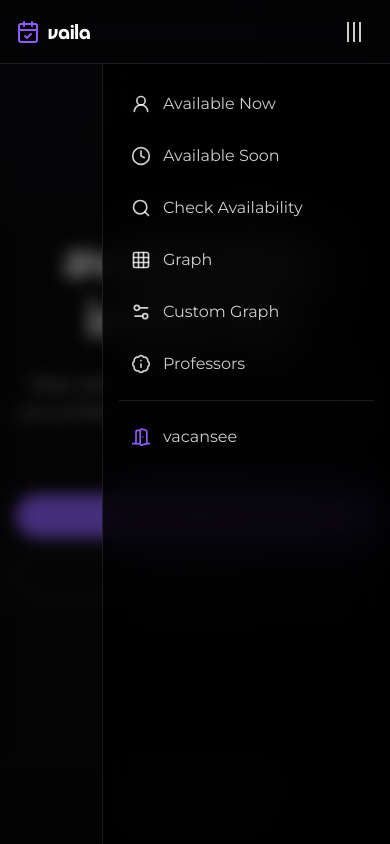
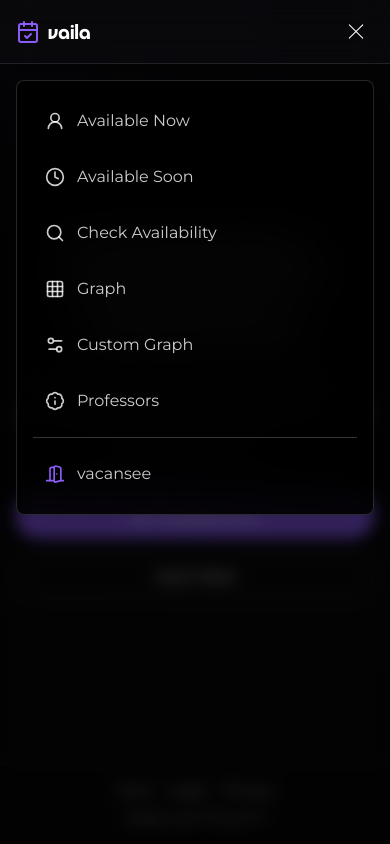
Before and after one commit to tahayparker/vaila, a Next.js app: page / in a window 390 px wide. Both pictures are taken after a click on the button "Open menu". Built offline with nearby package versions, Linux system fonts and the light colour scheme.

Commit message:
refactor(header): update SiteHeader mobile drawer and navigation styling

```diff
--- a/src/components/SiteHeader.tsx
+++ b/src/components/SiteHeader.tsx
@@ -2,7 +2,7 @@
 
 import React, { useState, useEffect } from "react";
 import Link from "next/link";
-import { useRouter } from "next/router";
+import { useRouter, usePathname } from "next/navigation";
 import { motion, AnimatePresence } from "framer-motion";
 import {
   UserRound,
@@ -15,6 +15,7 @@
   CalendarCheck,
 } from "lucide-react";
 import { Separator } from "@/components/ui/separator";
+import { KeyboardKeys, AriaAnnouncer } from "@/lib/accessibility";
 import { qurovaFont } from "@/lib/fonts";
 
 const navItems = [
@@ -153,7 +154,7 @@
   const [hoveredHref, setHoveredHref] = useState<string | null>(null);
   const [isVacanseeLinkHovered, setIsVacanseeLinkHovered] = useState(false);
   const router = useRouter();
-  const currentPath = router.pathname;
+  const currentPath = usePathname();
 
   useEffect(() => {
     setIsMounted(true);
@@ -182,7 +183,7 @@
             href="/"
             className="flex items-center gap-2 text-white font-semibold transition-opacity hover:opacity-80"
             onClick={(e) => {
-              if (maintenanceMode && router.pathname !== "/maintenance") {
+              if (maintenanceMode && currentPath !== "/maintenance") {
                 e.preventDefault();
                 router.push("/maintenance");
               }
@@ -256,58 +257,95 @@
               </motion.a>
             </div>
 
-            {/* Mobile burger */}
-            <button
-              type="button"
-              className="md:hidden inline-flex items-center justify-center rounded-full w-10 h-10 text-white/80 hover:text-white hover:bg-white/10"
+            {/* Mobile Menu Trigger */}
+            <div className="flex md:hidden ml-1">
+              <motion.button
+                onClick={() => setIsMenuOpen(!isMenuOpen)}
+                onKeyDown={(e) => {
+                  if (
+                    e.key === KeyboardKeys.ENTER ||
+                    e.key === KeyboardKeys.SPACE
+                  ) {
+                    e.preventDefault();
+                    setIsMenuOpen(!isMenuOpen);
+                    AriaAnnouncer.getInstance().announce(
+                      isMenuOpen ? "Menu closed" : "Menu opened",
+                    );
+                  }
+                }}
+                className="relative z-[65] flex flex-col justify-center items-center gap-[7px] p-2 rounded-full transition-colors"
                 aria-label={isMenuOpen ? "Close menu" : "Open menu"}
-              onClick={() => setIsMenuOpen((v) => !v)}
+                aria-expanded={isMenuOpen}
+                aria-controls="mobile-menu"
+                whileTap={{ scale: 0.95 }}
               >
-              <motion.div
-                animate={{ rotate: isMenuOpen ? 90 : 0 }}
+                <motion.span
+                  className="w-5 h-px bg-white block rounded-full"
+                  animate={
+                    isMenuOpen ? { rotate: 45, y: 4 } : { rotate: 0, y: 0 }
+                  }
                   transition={menuToggleTransition}
-                className="flex flex-col gap-1"
-              >
-                <span className="block w-5 h-0.5 bg-current" />
-                <span className="block w-5 h-0.5 bg-current" />
-                <span className="block w-5 h-0.5 bg-current" />
-              </motion.div>
-            </button>
+                />
+                <motion.span
+                  className="w-5 h-px bg-white block rounded-full"
+                  animate={
+                    isMenuOpen ? { rotate: -45, y: -4 } : { rotate: 0, y: 0 }
+                  }
+                  transition={menuToggleTransition}
+                />
+              </motion.button>
+            </div>
+          </div>
+        )}
+        {/* Placeholder if not mounted AND not in maintenance mode */}
+        {!maintenanceMode && !isMounted && (
+          <div className="flex items-center gap-1 sm:gap-2">
+            <div className="hidden md:block w-48 h-8 bg-white/5 rounded-full animate-pulse"></div>
+            <div className="w-8 h-8 bg-white/5 rounded-full animate-pulse"></div>
+            <div className="w-8 h-8 bg-white/5 rounded-full animate-pulse md:hidden"></div>
           </div>
         )}
       </header>
 
-      {/* Mobile panel */}
+      {/* Conditionally render mobile menu panel and backdrop */}
+      {!maintenanceMode && (
+        <>
           <AnimatePresence>
-        {!maintenanceMode && isMenuOpen && (
-          <>
+            {isMounted && isMenuOpen && (
               <motion.div
                 key="mobile-backdrop"
+                className="fixed inset-0 top-16 bg-black/60 backdrop-blur-sm z-40 md:hidden"
                 initial={{ opacity: 0 }}
                 animate={{ opacity: 1 }}
                 exit={{ opacity: 0 }}
                 transition={mobileBackdropTransition}
-              className="fixed inset-0 z-40 bg-black/50 backdrop-blur-sm md:hidden"
                 onClick={() => setIsMenuOpen(false)}
-              aria-hidden="true"
               />
-            <motion.aside
-              key="mobile-panel"
-              initial={{ x: "100%" }}
-              animate={{ x: 0 }}
-              exit={{ x: "100%" }}
+            )}
+          </AnimatePresence>
+          <AnimatePresence>
+            {isMounted && isMenuOpen && (
+              <motion.div
+                key="mobile-menu-panel"
+                id="mobile-menu"
+                role="menu"
+                aria-label="Mobile navigation menu"
+                className={
+                  "fixed inset-x-4 top-20 z-50 md:hidden bg-gradient-to-br from-black/80 to-black/90 backdrop-blur-xl border border-white/15 shadow-xl rounded-lg overflow-hidden"
+                }
+                initial={{ opacity: 0, y: -20 }}
+                animate={{ opacity: 1, y: 0 }}
+                exit={{ opacity: 0, y: -20 }}
                 transition={mobilePanelTransition}
-              className="fixed top-16 right-0 bottom-0 z-40 w-72 max-w-[85vw] bg-black/80 backdrop-blur-xl border-l border-white/10 md:hidden"
-              role="dialog"
-              aria-modal="true"
               >
-              <nav className="flex flex-col p-4" aria-label="Mobile navigation">
-                <ul className="flex flex-col gap-1">
-                  {navItems.map((item) => (
+                <div className="max-h-[calc(100vh-6rem)] overflow-y-auto p-4 flex flex-col">
+                  <nav>
+                    <ul className="flex flex-col gap-2">
+                      {navItems.map((navItem) => (
                         <NavLink
-                      key={item.href}
-                      item={item}
-                      isMobile
+                          key={navItem.href}
+                          item={navItem}
+                          isMobile={true}
                           currentPath={currentPath}
                           isHovered={false}
                           onHoverStart={() => {}}
@@ -316,23 +354,29 @@
                         />
                       ))}
                     </ul>
-                <Separator className="my-3 bg-white/10" />
+                  </nav>
+                  <Separator className="bg-white/20 my-3" />
+                  <div className="mt-auto">
+                    {/* vacansee cross-link */}
                     <a
                       href={vacanseeLink.href}
                       target="_blank"
                       rel="noopener noreferrer"
-                  className="flex items-center gap-3 w-full p-3 rounded-md text-white/80 hover:text-white hover:bg-white/10 transition-colors"
+                      onClick={() => setIsMenuOpen(false)}
+                      className="flex items-center gap-3 w-full p-3 rounded-md text-white/80 hover:text-white hover:bg-white/10 transition-colors duration-200 ease-in-out"
                     >
                       <vacanseeLink.icon className="h-5 w-5 flex-shrink-0 text-purple-500" />
                       <span className="flex-grow text-base">
                         {vacanseeLink.name}
                       </span>
                     </a>
-              </nav>
-            </motion.aside>
-          </>
+                  </div>
+                </div>
+              </motion.div>
             )}
           </AnimatePresence>
         </>
+      )}
+    </>
   );
 }
```
Lines whose indentation alone changed are shown as unchanged.
